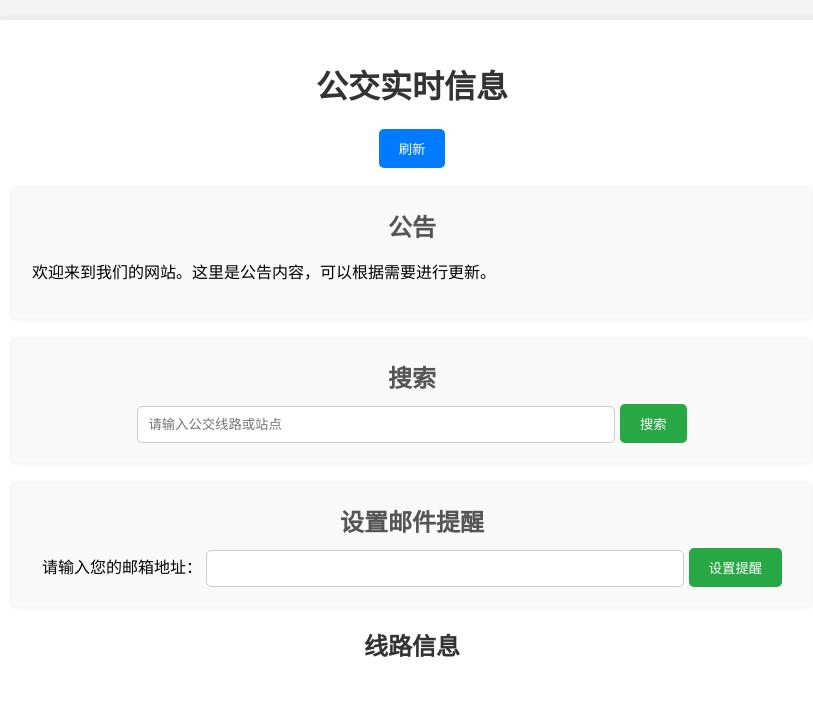
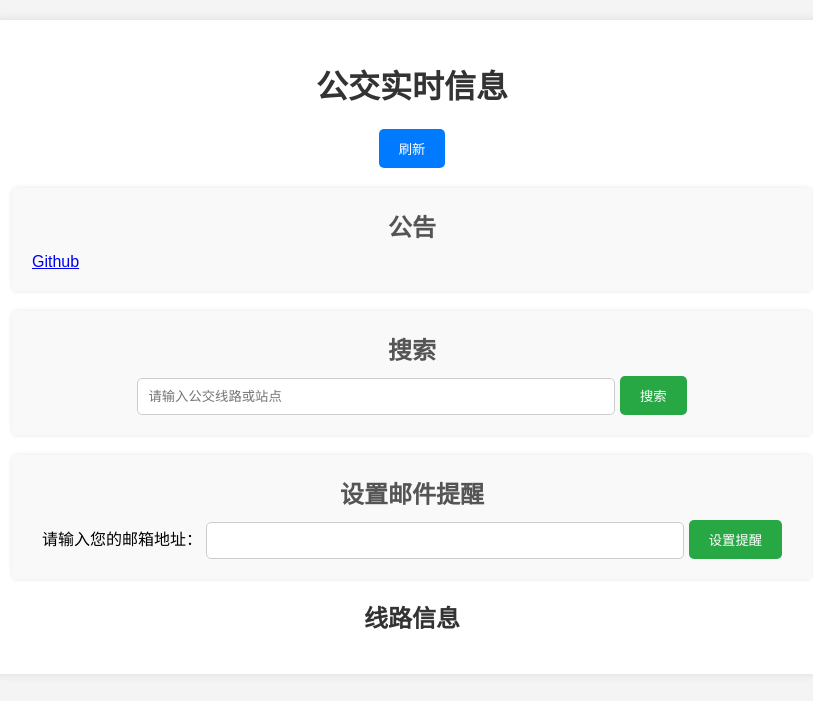
Before and after one commit to ZhouBinxin/jiangshan_bus, a Flask app: template templates/index.html in a window 1280 px wide. Shown: the top 701 px of the page, without its empty margins (228-1041 px from the left). Run offline with Flask 3, Linux system fonts and the light colour scheme; the template is opened without the code that fills it, so the values that code supplies are empty.

Commit message:
fix(index.html): 公告文字溢出

```diff
--- a/templates/index.html
+++ b/templates/index.html
@@ -32,6 +32,10 @@
             background-color: #f9f9f9;
             border-radius: 5px;
             box-shadow: 0 0 5px rgba(0, 0, 0, 0.1);
+        }
+
+        .announcement a {
+            word-wrap: break-word;
         }
 
         .announcement h2, .search-box h2, .email-reminder h2 {
@@ -134,7 +138,7 @@
 
     <div class="announcement">
         <h2>公告</h2>
-        <p>欢迎来到我们的网站。这里是公告内容，可以根据需要进行更新。</p>
+        <a href="https://github.com/ZhouBinxin/jiangshan_bus">Github</a>
     </div>
 
     <div class="search-box">
```
